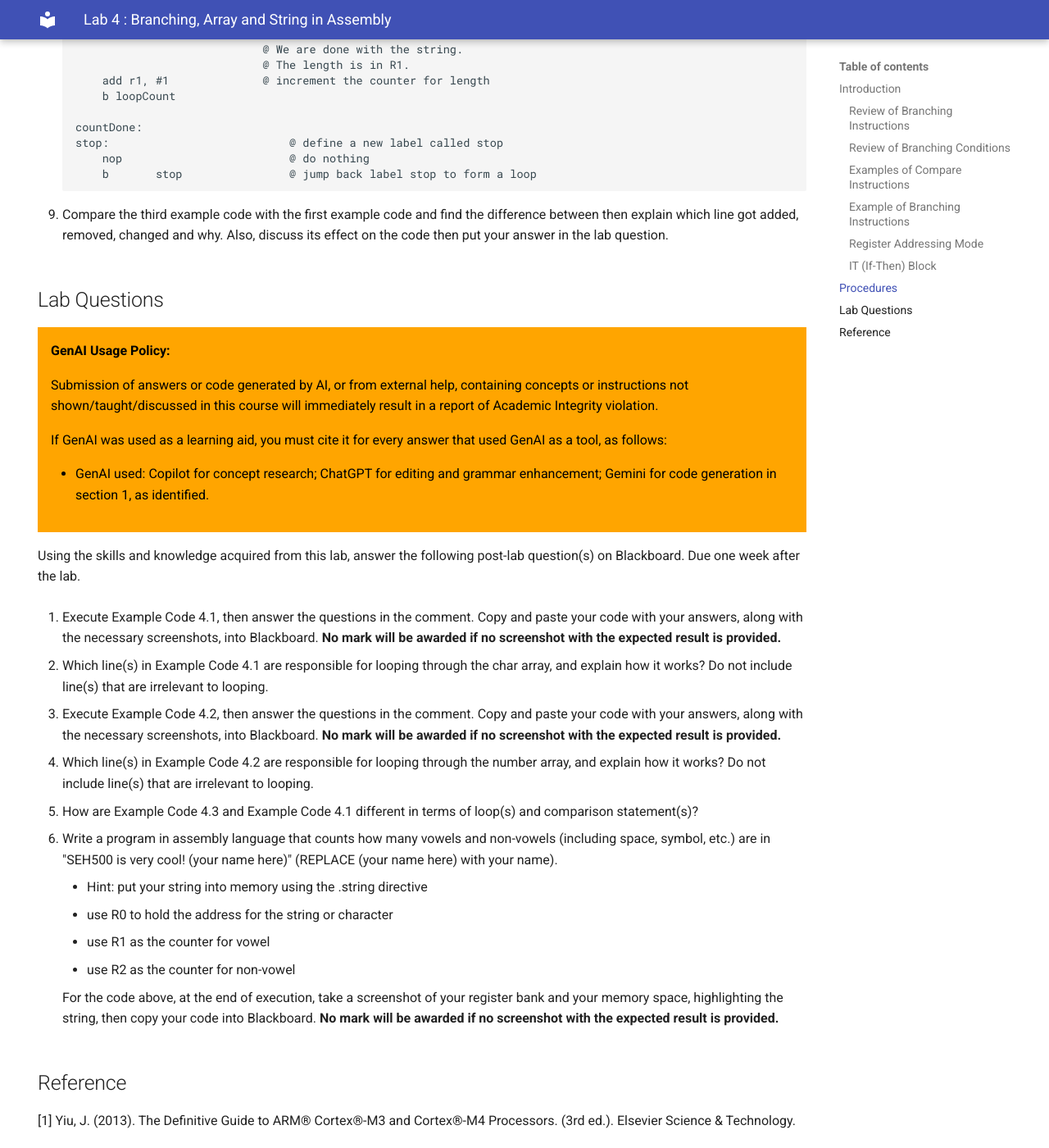
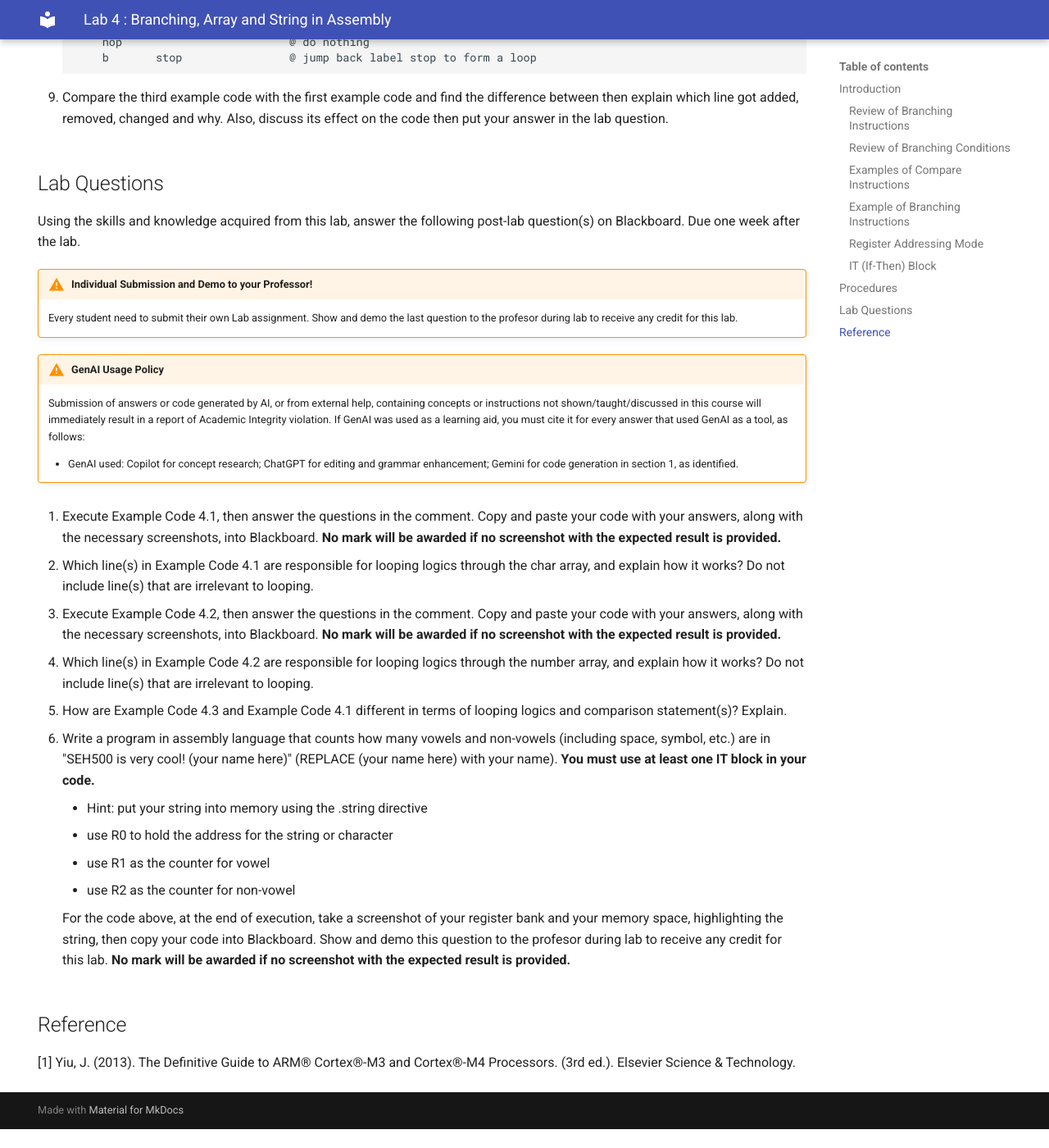
Before and after one commit to Seneca-BSA/Lab-Manual, an MkDocs documentation site: the page built from docs/SEH500/lab4.md, in a window 1280 px wide and 1400 px high, scrolled down 7772 px. Shown: the whole window at 82% size. Built offline with MkDocs 1.6.1 and Material for MkDocs 9.7.7, drawn with Linux system fonts in a browser that asks for light colours; after the commit the page ends 9149 px from its top, so only the background shows below that; some of the changed text lies outside the part shown.

Commit message:
updated seh500 lab3 and lab4

```diff
--- a/docs/SEH500/lab4.md
+++ b/docs/SEH500/lab4.md
@@ -1,9 +1,4 @@
 # Lab 4 : Branching, Array and String in Assembly
-
-<font size="5">
-Seneca Polytechnic</br>
-SEH500 Microprocessors and Computer Architecture
-</font>
 
 ## Introduction
 
@@ -275,33 +270,37 @@ The trigger(flag) of the condition come from previous instruction such as `cmp`,
 
 ## Lab Questions
 
-<div style="padding: 15px; border: 1px solid orange; background-color: orange; color: black;">
-<b>GenAI Usage Policy:</b>
-<p>Submission of answers or code generated by AI, or from external help, containing concepts or instructions not shown/taught/discussed in this course will immediately result in a report of Academic Integrity violation.</p>
-<p>If GenAI was used as a learning aid, you must cite it for every answer that used GenAI as a tool, as follows:<p>
-<ul><li>GenAI used: Copilot for concept research; ChatGPT for editing and grammar enhancement; Gemini for code generation in section 1, as identified.</li></ul>
-</div>
+Using the skills and knowledge acquired from this lab, answer the following post-lab question(s) on Blackboard. Due one week after the lab.
 
-Using the skills and knowledge acquired from this lab, answer the following post-lab question(s) on Blackboard. Due one week after the lab.
+!!! warning "Individual Submission and Demo to your Professor!"
+
+    Every student need to submit their own Lab assignment. Show and demo the last question to the profesor during lab to receive any credit for this lab.
+
+!!! warning "GenAI Usage Policy"
+
+    Submission of answers or code generated by AI, or from external help, containing concepts or instructions not shown/taught/discussed in this course will immediately result in a report of Academic Integrity violation.
+    If GenAI was used as a learning aid, you must cite it for every answer that used GenAI as a tool, as follows:
+
+    - GenAI used: Copilot for concept research; ChatGPT for editing and grammar enhancement; Gemini for code generation in section 1, as identified.
 
 1. Execute Example Code 4.1, then answer the questions in the comment. Copy and paste your code with your answers, along with the necessary screenshots, into Blackboard. **No mark will be awarded if no screenshot with the expected result is provided.**
 
-1. Which line(s) in Example Code 4.1 are responsible for looping through the char array, and explain how it works? Do not include line(s) that are irrelevant to looping.
+1. Which line(s) in Example Code 4.1 are responsible for looping logics through the char array, and explain how it works? Do not include line(s) that are irrelevant to looping.
 
 1. Execute Example Code 4.2, then answer the questions in the comment. Copy and paste your code with your answers, along with the necessary screenshots, into Blackboard. **No mark will be awarded if no screenshot with the expected result is provided.**
 
-1. Which line(s) in Example Code 4.2 are responsible for looping through the number array, and explain how it works? Do not include line(s) that are irrelevant to looping.
+1. Which line(s) in Example Code 4.2 are responsible for looping logics through the number array, and explain how it works? Do not include line(s) that are irrelevant to looping.
 
-1. How are Example Code 4.3 and Example Code 4.1 different in terms of loop(s) and comparison statement(s)?
+1. How are Example Code 4.3 and Example Code 4.1 different in terms of looping logics and comparison statement(s)? Explain.
 
-1. Write a program in assembly language that counts how many vowels and non-vowels (including space, symbol, etc.) are in "SEH500 is very cool! (your name here)" (REPLACE (your name here) with your name).
+1. Write a program in assembly language that counts how many vowels and non-vowels (including space, symbol, etc.) are in "SEH500 is very cool! (your name here)" (REPLACE (your name here) with your name). **You must use at least one IT block in your code.**
 
     - Hint: put your string into memory using the .string directive
     - use R0 to hold the address for the string or character
     - use R1 as the counter for vowel
     - use R2 as the counter for non-vowel
 
-    For the code above, at the end of execution, take a screenshot of your register bank and your memory space, highlighting the string, then copy your code into Blackboard. **No mark will be awarded if no screenshot with the expected result is provided.**
+    For the code above, at the end of execution, take a screenshot of your register bank and your memory space, highlighting the string, then copy your code into Blackboard. Show and demo this question to the profesor during lab to receive any credit for this lab. **No mark will be awarded if no screenshot with the expected result is provided.**
 
 ## Reference
 
```
Also changed, not shown: other parts of docs/SEH500/lab4.md (+2 -2 lines), docs/SEH500/index.md (+2 -2 lines), docs/SEH500/lab3.md (+2 -2 lines).
